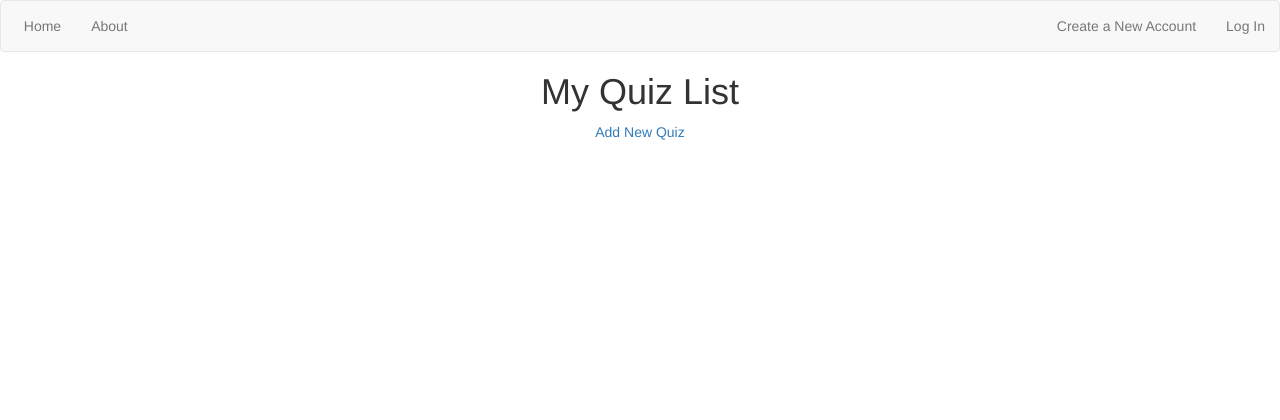
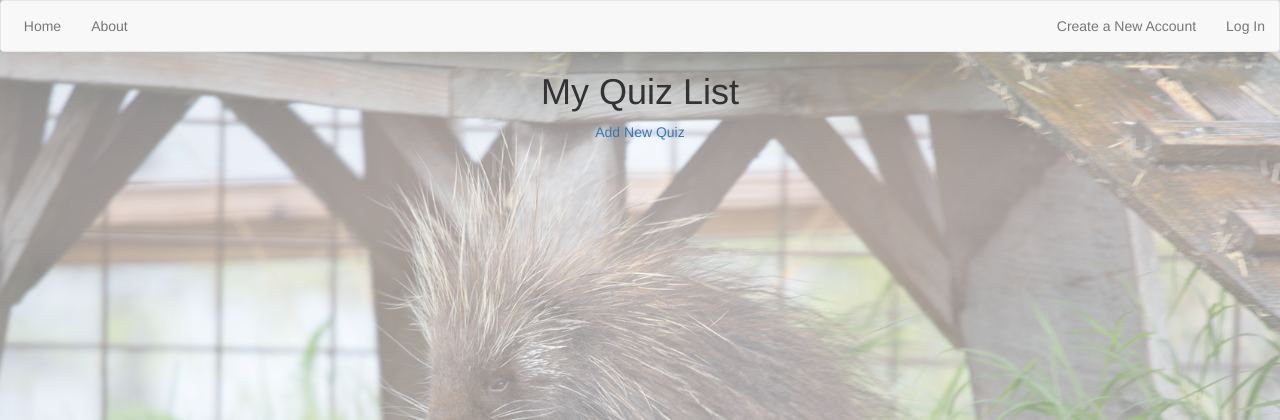
Before and after one commit to williamgl/CapstoneInFlask, a Flask app: template templates/my-quiz.j2 in a window 1280 px wide. Shown: the top 420 px of the page. Run offline with Flask 2, Linux system fonts and the light colour scheme; the template is opened without the code that fills it, so the values that code supplies are empty; some libraries are stand-ins or nearby versions.

Commit message:
added background image and style for my-quiz.j2

```diff
--- a/templates/my-quiz.j2
+++ b/templates/my-quiz.j2
@@ -1,5 +1,16 @@
 {% extends "layout.j2" %}
 {% block sub_content %}
+<head>
+    <style>
+    body
+    {
+    background-image:url({{url_for('static',filename='background7.png')}});
+    height: 100%;
+    background-repeat: no-repeat;
+    background-size: cover
+    }
+    </style>
+</head>
     <div class="text-center">
       <h1> My Quiz List </h1>
     </div>
```
Also changed, not shown: static/background7.jpg (added), static/background7.png (added).
